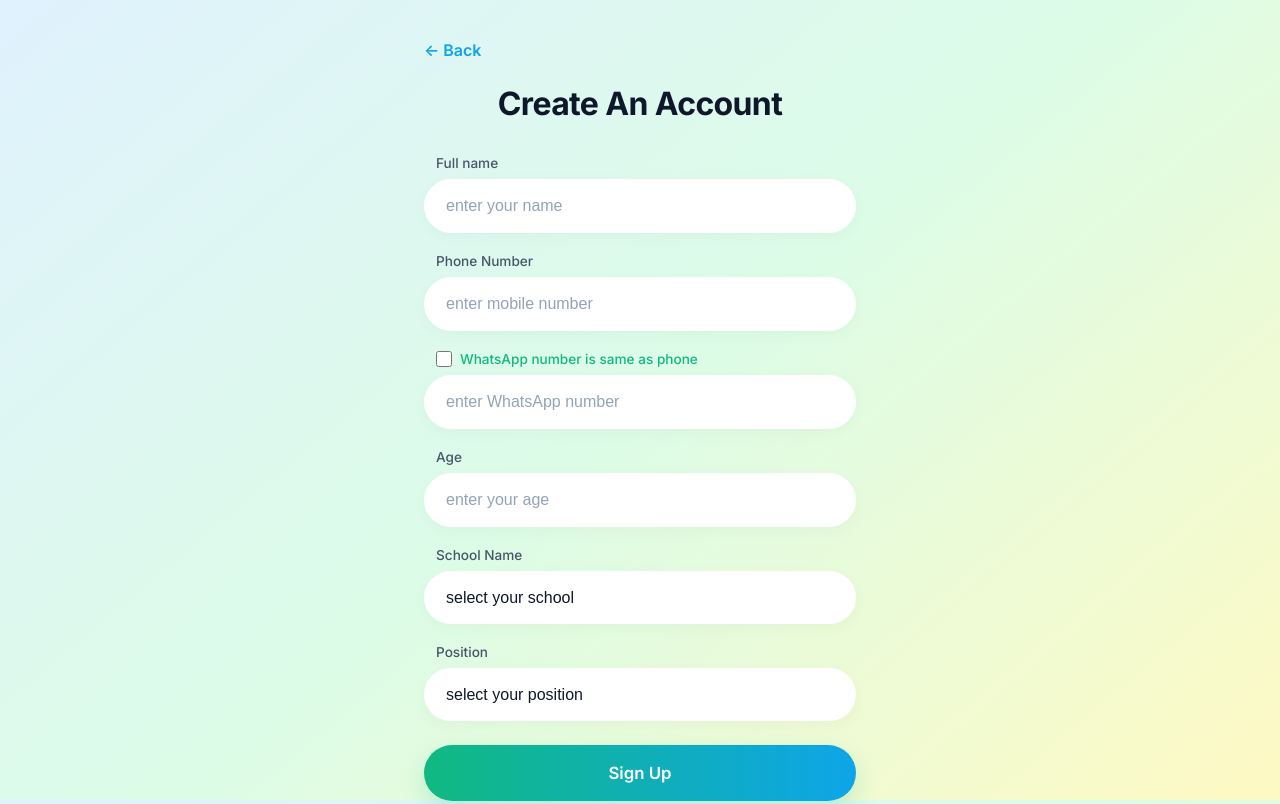
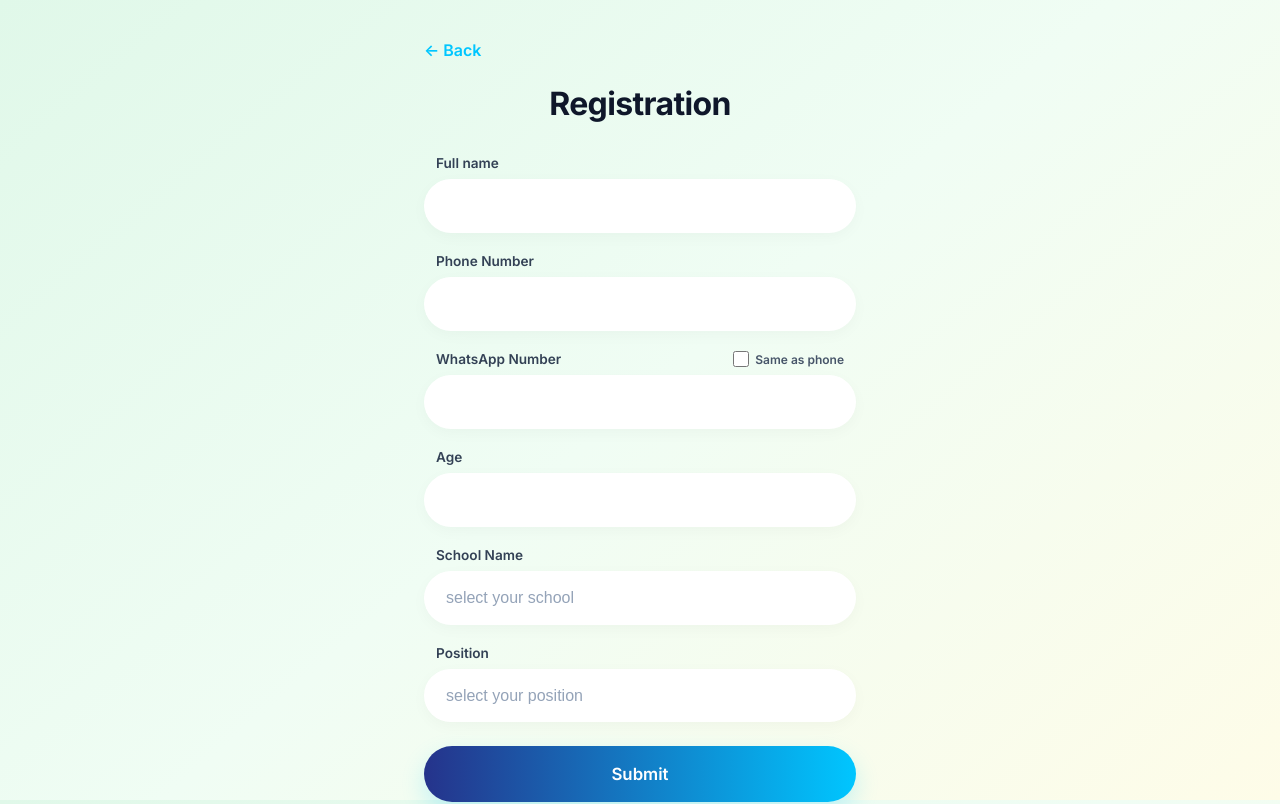
Before and after one commit to Shameelmya/Sep5Registration, a Next.js app: page /register in a window 1280 px wide. Shown: the top 804 px of the page. Built offline with nearby package versions, Linux system fonts and the light colour scheme.

Commit message:
Apply latest UI and form adjustments

```diff
--- a/src/app/globals.css
+++ b/src/app/globals.css
@@ -3,9 +3,9 @@
 :root {
   --background: #f8fafc;
   --foreground: #0f172a;
-  --primary: #10b981; /* Emerald Green */
-  --primary-alt: #0ea5e9; /* Sky Blue */
-  --accent: #eab308; /* Yellow */
+  --primary: #25338B; /* Dark Blue */
+  --primary-alt: #00C6FF; /* Cyan */
+  --accent: #eab308;
   --secondary: #ffffff;
   --secondary-text: #64748b;
   --card-bg: #ffffff;
@@ -15,7 +15,7 @@
   --radius-lg: 24px;
   --radius-md: 16px;
   --shadow-sm: 0 4px 15px rgba(0,0,0,0.03);
-  --shadow-md: 0 10px 25px rgba(16, 185, 129, 0.2);
+  --shadow-md: 0 10px 25px rgba(0, 198, 255, 0.2);
 }
 
 * {
@@ -26,8 +26,8 @@
 
 body {
   font-family: 'Inter', -apple-system, BlinkMacSystemFont, 'Segoe UI', Roboto, Helvetica, Arial, sans-serif;
-  /* Beautiful soft professional gradient of Blue, Green, and Yellow */
-  background: linear-gradient(140deg, #e0f2fe 0%, #dcfce7 50%, #fef9c3 100%);
+  /* Very soft pale green to pale yellow gradient */
+  background: linear-gradient(140deg, #e0f8e9 0%, #f0fdf4 50%, #fefce8 100%);
   background-attachment: fixed;
   color: var(--foreground);
   -webkit-font-smoothing: antialiased;
@@ -60,11 +60,11 @@ p { line-height: 1.5; }
 }
 
 .btn-primary {
-  /* Green and Blue mix gradient for button */
+  /* Match the uploaded gradient image */
   background: linear-gradient(90deg, var(--primary), var(--primary-alt));
   color: white;
   padding: 18px 24px;
-  border-radius: 9999px; /* Pill shape */
+  border-radius: 9999px;
   font-size: 1.05rem;
   font-weight: 600;
   transition: all 0.2s ease;
@@ -78,7 +78,7 @@ p { line-height: 1.5; }
 
 .btn-primary:hover {
   transform: translateY(-2px);
-  box-shadow: 0 14px 30px rgba(14, 165, 233, 0.25);
+  box-shadow: 0 14px 30px rgba(0, 198, 255, 0.3);
 }
 
 .btn-primary:active {
@@ -94,9 +94,9 @@ p { line-height: 1.5; }
 
 .btn-secondary {
   background-color: var(--secondary);
-  color: var(--primary-alt);
+  color: var(--primary);
   padding: 16px 24px;
-  border-radius: 9999px; /* Pill shape */
+  border-radius: 9999px;
   font-size: 1rem;
   font-weight: 600;
   transition: all 0.2s ease;
@@ -113,7 +113,6 @@ p { line-height: 1.5; }
   transform: translateY(-2px);
 }
 
-/* Modern Inputs resembling the uploaded design */
 .input-wrapper {
   display: flex;
   flex-direction: column;
@@ -122,8 +121,8 @@ p { line-height: 1.5; }
 
 .input-label {
   font-size: 0.85rem;
-  font-weight: 500;
-  color: #475569;
+  font-weight: 600;
+  color: #334155;
   margin-bottom: 8px;
   margin-left: 12px;
 }
@@ -131,7 +130,7 @@ p { line-height: 1.5; }
 .input-field {
   width: 100%;
   padding: 16px 20px;
-  border-radius: 9999px; /* Pill shape */
+  border-radius: 9999px;
   border: 2px solid transparent;
   background: #ffffff;
   color: var(--foreground);
@@ -143,7 +142,7 @@ p { line-height: 1.5; }
 .input-field:focus {
   border-color: var(--primary-alt);
   outline: none;
-  box-shadow: 0 4px 15px rgba(14, 165, 233, 0.1);
+  box-shadow: 0 4px 15px rgba(0, 198, 255, 0.1);
 }
 
 .input-field::placeholder {
@@ -151,26 +150,16 @@ p { line-height: 1.5; }
 }
 
 .container {
-  max-width: 480px; /* Slightly narrower for perfect mobile feel on desktop */
+  max-width: 480px;
   margin: 0 auto;
   padding: 24px;
-}
-
-.placeholder-box {
-  width: 100%;
-  display: flex;
-  justify-content: center;
-  align-items: center;
-  color: var(--secondary-text);
-  /* User requested no borders, shadows, or outlines. Just an empty space. */
-}
-
-/* Animations */
-@keyframes fadeIn {
-  from { opacity: 0; transform: translateY(10px); }
-  to { opacity: 1; transform: translateY(0); }
 }
 
 .animate-fade-in {
   animation: fadeIn 0.4s ease-out forwards;
 }
+
+@keyframes fadeIn {
+  from { opacity: 0; transform: translateY(10px); }
+  to { opacity: 1; transform: translateY(0); }
+}
--- a/src/app/register/page.tsx
+++ b/src/app/register/page.tsx
@@ -1,6 +1,6 @@
 "use client";
 
-import { useState } from 'react';
+import { useState, useRef, useEffect } from 'react';
 import { useRouter } from 'next/navigation';
 import { schools } from '@/lib/schools';
 import { db } from '@/lib/firebase';
@@ -20,6 +20,22 @@ export default function Register() {
   const [loading, setLoading] = useState(false);
   const [error, setError] = useState('');
 
+  // Custom dropdown state
+  const [schoolSearch, setSchoolSearch] = useState('');
+  const [showSchoolDropdown, setShowSchoolDropdown] = useState(false);
+  const dropdownRef = useRef<HTMLDivElement>(null);
+
+  useEffect(() => {
+    // Close dropdown when clicking outside
+    function handleClickOutside(event: MouseEvent) {
+      if (dropdownRef.current && !dropdownRef.current.contains(event.target as Node)) {
+        setShowSchoolDropdown(false);
+      }
+    }
+    document.addEventListener("mousedown", handleClickOutside);
+    return () => document.removeEventListener("mousedown", handleClickOutside);
+  }, []);
+
   const handleChange = (e: React.ChangeEvent<HTMLInputElement | HTMLSelectElement>) => {
     setFormData({ ...formData, [e.target.name]: e.target.value });
   };
@@ -37,6 +53,12 @@ export default function Register() {
     e.preventDefault();
     setLoading(true);
     setError('');
+
+    if (!formData.school) {
+      setError('Please select a school from the list.');
+      setLoading(false);
+      return;
+    }
 
     try {
       const docRef = doc(db, 'registrations', formData.phone);
@@ -67,13 +89,15 @@ export default function Register() {
     setLoading(false);
   };
 
+  const filteredSchools = schools.filter(s => s.toLowerCase().includes(schoolSearch.toLowerCase()));
+
   return (
     <div className="container animate-fade-in" style={{ paddingTop: '40px', paddingBottom: '40px' }}>
       <button onClick={() => router.back()} style={{ background: 'transparent', color: 'var(--primary-alt)', fontWeight: '600', marginBottom: '24px', fontSize: '1rem', padding: '0', border: 'none', cursor: 'pointer' }}>
         &larr; Back
       </button>
 
-      <h1 style={{ marginBottom: '32px', textAlign: 'center' }}>Create An Account</h1>
+      <h1 style={{ marginBottom: '32px', textAlign: 'center' }}>Registration</h1>
 
       {error && (
         <div style={{ backgroundColor: '#fee2e2', color: 'var(--danger)', padding: '16px', borderRadius: '16px', marginBottom: '24px', fontWeight: '500', fontSize: '0.9rem', textAlign: 'center' }}>
@@ -85,7 +109,7 @@ export default function Register() {
 
         <div className="input-wrapper">
           <label className="input-label">Full name</label>
-          <input required type="text" name="name" value={formData.name} onChange={handleChange} className="input-field" placeholder="enter your name" />
+          <input required type="text" name="name" value={formData.name} onChange={handleChange} className="input-field" />
         </div>
 
         <div className="input-wrapper">
@@ -93,35 +117,86 @@ export default function Register() {
           <input required type="tel" name="phone" value={formData.phone} onChange={(e) => {
             handleChange(e);
             if(sameAsPhone) setFormData(prev => ({...prev, whatsapp: e.target.value}));
-          }} className="input-field" placeholder="enter mobile number" />
+          }} className="input-field" />
         </div>
 
         <div className="input-wrapper">
-          <label style={{ display: 'flex', alignItems: 'center', gap: '8px', marginBottom: '8px', marginLeft: '12px', fontSize: '0.85rem', fontWeight: '500', color: 'var(--primary)', cursor: 'pointer' }}>
-            <input type="checkbox" checked={sameAsPhone} onChange={handleCheckbox} style={{ width: '16px', height: '16px', accentColor: 'var(--primary)' }} />
-            WhatsApp number is same as phone
-          </label>
+          <div style={{ display: 'flex', justifyContent: 'space-between', alignItems: 'center', marginBottom: '8px', marginLeft: '12px', marginRight: '12px' }}>
+            <label className="input-label" style={{ margin: 0 }}>WhatsApp Number</label>
+            <label style={{ display: 'flex', alignItems: 'center', gap: '6px', fontSize: '0.75rem', fontWeight: '600', color: '#475569', cursor: 'pointer' }}>
+              <input type="checkbox" checked={sameAsPhone} onChange={handleCheckbox} style={{ width: '16px', height: '16px', accentColor: 'var(--primary-alt)' }} />
+              Same as phone
+            </label>
+          </div>
           {!sameAsPhone && (
-            <input required type="tel" name="whatsapp" value={formData.whatsapp} onChange={handleChange} className="input-field" placeholder="enter WhatsApp number" />
+            <input required type="tel" name="whatsapp" value={formData.whatsapp} onChange={handleChange} className="input-field" />
           )}
         </div>
 
         <div className="input-wrapper">
           <label className="input-label">Age</label>
-          <input required type="number" name="age" value={formData.age} onChange={handleChange} className="input-field" placeholder="enter your age" />
+          <input required type="number" name="age" min="10" value={formData.age} onChange={handleChange} className="input-field" />
         </div>
 
-        <div className="input-wrapper">
+        <div className="input-wrapper" ref={dropdownRef}>
           <label className="input-label">School Name</label>
-          <select required name="school" value={formData.school} onChange={handleChange} className="input-field" style={{ appearance: 'none' }}>
-            <option value="" disabled>select your school</option>
-            {schools.map(s => <option key={s} value={s}>{s}</option>)}
-          </select>
+          <div style={{ position: 'relative' }}>
+            <input
+              type="text"
+              value={schoolSearch}
+              onChange={e => {
+                setSchoolSearch(e.target.value);
+                setFormData(prev => ({ ...prev, school: e.target.value }));
+                setShowSchoolDropdown(true);
+              }}
+              onFocus={() => setShowSchoolDropdown(true)}
+              className="input-field"
+              placeholder="select your school"
+              required
+            />
+
+            {showSchoolDropdown && (
+              <ul style={{
+                position: 'absolute',
+                top: 'calc(100% + 8px)',
+                left: 0,
+                right: 0,
+                background: 'white',
+                zIndex: 10,
+                maxHeight: '220px',
+                overflowY: 'auto',
+                borderRadius: '16px',
+                boxShadow: '0 10px 25px rgba(0,0,0,0.1)',
+                padding: '8px 0',
+                listStyle: 'none'
+              }}>
+                {filteredSchools.length > 0 ? (
+                  filteredSchools.map(s => (
+                    <li
+                      key={s}
+                      style={{ padding: '12px 20px', cursor: 'pointer', borderBottom: '1px solid #f1f5f9', fontSize: '0.95rem', color: '#334155' }}
+                      onClick={() => {
+                        setSchoolSearch(s);
+                        setFormData(prev => ({ ...prev, school: s }));
+                        setShowSchoolDropdown(false);
+                      }}
+                      onMouseEnter={(e) => (e.currentTarget.style.backgroundColor = '#f8fafc')}
+                      onMouseLeave={(e) => (e.currentTarget.style.backgroundColor = 'transparent')}
+                    >
+                      {s}
+                    </li>
+                  ))
+                ) : (
+                  <li style={{ padding: '12px 20px', color: '#94a3b8', fontSize: '0.95rem' }}>No schools found</li>
+                )}
+              </ul>
+            )}
+          </div>
         </div>
 
         <div className="input-wrapper">
           <label className="input-label">Position</label>
-          <select required name="position" value={formData.position} onChange={handleChange} className="input-field" style={{ appearance: 'none' }}>
+          <select required name="position" value={formData.position} onChange={handleChange} className="input-field" style={{ appearance: 'none', color: formData.position ? 'var(--foreground)' : '#94a3b8' }}>
             <option value="" disabled>select your position</option>
             <option value="Head of Institution">Head of Institution</option>
             <option value="ICT Coordinator">ICT Coordinator</option>
@@ -129,7 +204,7 @@ export default function Register() {
         </div>
 
         <button type="submit" disabled={loading} className="btn-primary" style={{ marginTop: '24px' }}>
-          {loading ? 'Submitting...' : 'Sign Up'}
+          {loading ? 'Submitting...' : 'Submit'}
         </button>
       </form>
     </div>
```
